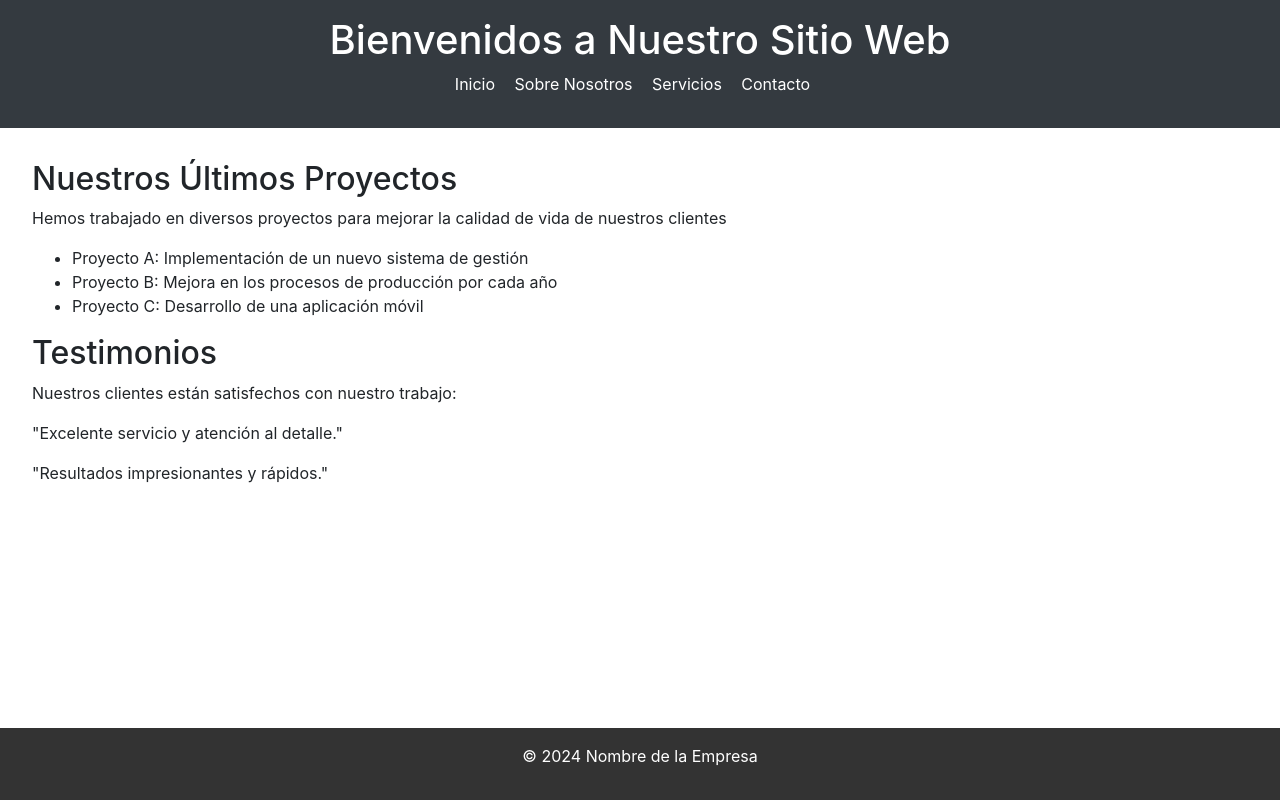
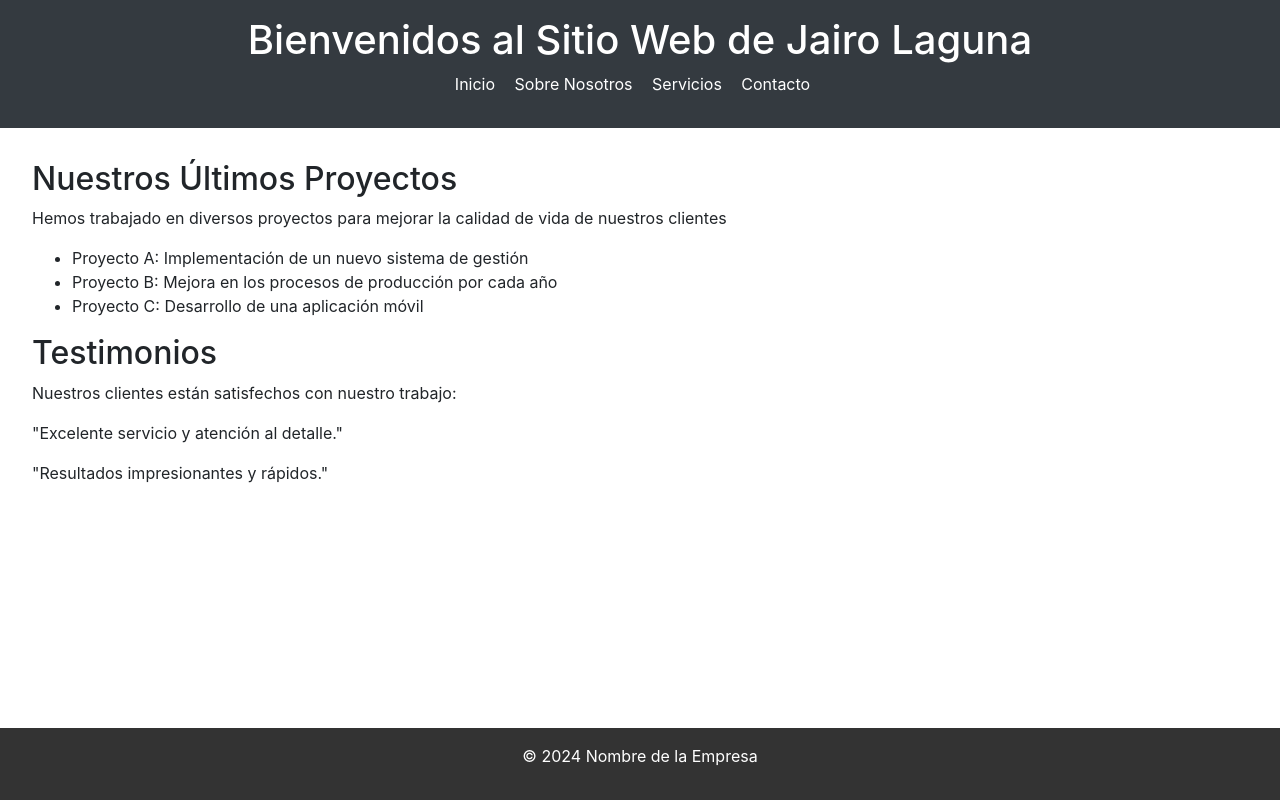
Before and after one commit to MasterJino/archivoTarea, a plain HTML site: page index.html in a window 1280 px wide. Drawn offline with nearby package versions, Linux system fonts and the light colour scheme.

Commit message:
nuevo titulo de index.html
Cambio del Titulo

```diff
--- a/index.html
+++ b/index.html
@@ -12,7 +12,7 @@
     <body>
         <header class="bg-dark">
             <!-- Encabezado de la página -->
-            <h1>Bienvenidos a Nuestro Sitio Web</h1>
+            <h1>Bienvenidos al Sitio Web de Jairo Laguna</h1>
             <nav>
                 <ul>
                     <!-- Navegación principal del sitio -->
```
